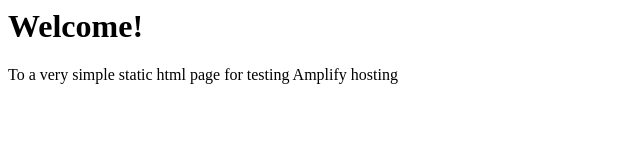
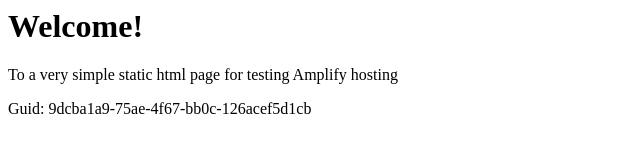
Before and after one commit to aws-aemilia-iad/Github-PR-Commit-Integration-Test-DoNotTouch-GitHubAutoBuildCanaryTest-v1-preprod-us-east-1, a website: page src/index.html in a window 1280 px wide. Shown: the whole page, without its empty margins (0-640 px from the left). Drawn offline with Linux system fonts and the light colour scheme.

Commit message:
commit from integ tests

```diff
--- a/src/index.html
+++ b/src/index.html
@@ -1,3 +1,5 @@
+
+
 <html lang="en">
 
 <head>
@@ -10,6 +12,6 @@
 <body>
     <h1>Welcome!</h1>
     <p>To a very simple static html page for testing Amplify hosting</p>
-</body>
+    <p>Guid: 9dcba1a9-75ae-4f67-bb0c-126acef5d1cb</p></body>
 
 </html>
```
